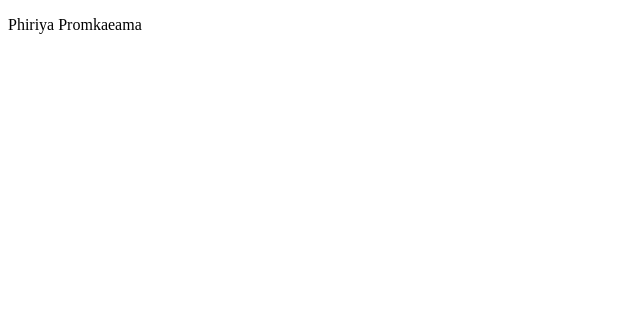
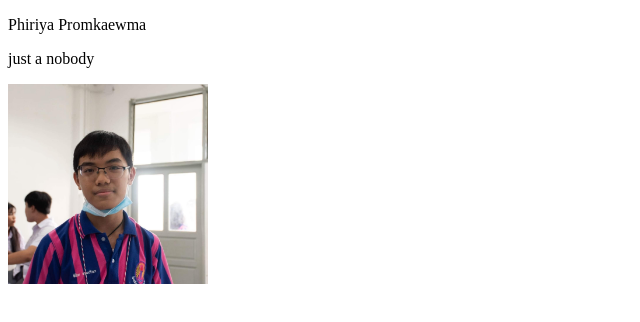
Before and after one commit to 652115039-Bhupha-Phanphaeng/LAB03, a plain HTML site: page friend.html in a window 1280 px wide. Shown: the whole page, without its empty margins (0-640 px from the left). Drawn offline with Linux system fonts and the light colour scheme.

```diff
--- a/friend.html
+++ b/friend.html
@@ -6,6 +6,8 @@
     <title>Document</title>
 </head>
 <body>
-    <p>Phiriya Promkaeama</p>
+    <p>Phiriya Promkaewma</p>
+    <p>just a nobody</p>
+    <img src="Phiriya.jpg" height="200px" width="200px">
 </body>
 </html>
```
Also changed, not shown: index.html (+1 -0 lines), Phiriya.jpg (added).
